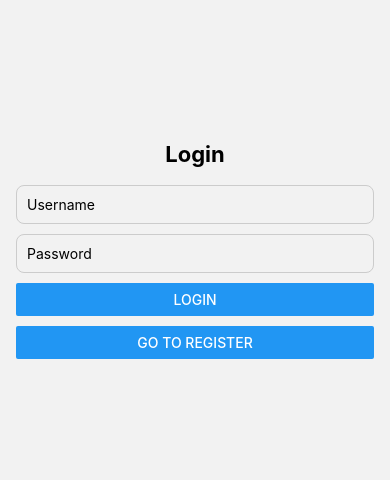
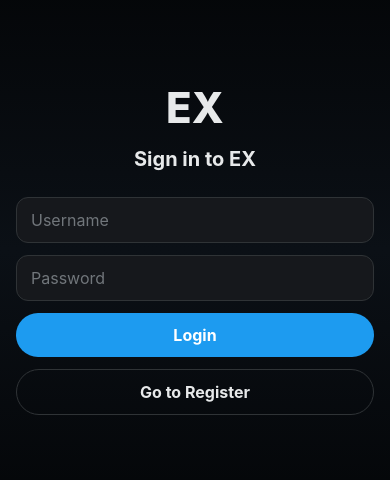
Before and after one commit to vincentiusevan/gc01-project, a React Native app in the folder app/: screen /LoginScreen in a window 390 px wide. Shown: the part 172-652 px from the top of the page. Built offline with nearby package versions, Linux system fonts and the light colour scheme.

Commit message:
update styling (Login), add reuseable components, Wrapper, and theme color

```diff
--- a/app/app.json
+++ b/app/app.json
@@ -1,7 +1,7 @@
 {
   "expo": {
-    "name": "app",
-    "slug": "app",
+    "name": "EX",
+    "slug": "ex",
     "version": "1.0.0",
     "orientation": "portrait",
     "icon": "./assets/icon.png",
--- /dev/null
+++ b/app/components/AppButton.js
@@ -0,0 +1,35 @@
+import { Pressable, StyleSheet } from 'react-native';
+import { AppText } from './AppText';
+import { colors } from '../theme/colors';
+
+export function AppButton({ title, onPress, type = 'primary', style }) {
+  return (
+    <Pressable
+      onPress={onPress}
+      style={({ pressed }) => [
+        styles.base,
+        type === 'secondary' ? styles.secondary : styles.primary,
+        pressed && (type === 'secondary' ? styles.secondaryPressed : styles.primaryPressed),
+        style,
+      ]}
+    >
+      <AppText variant="button" style={type === 'secondary' ? styles.secondaryText : null}>
+        {title}
+      </AppText>
+    </Pressable>
+  );
+}
+
+const styles = StyleSheet.create({
+  base: {
+    borderRadius: 999,
+    paddingVertical: 12,
+    paddingHorizontal: 16,
+    alignItems: 'center',
+  },
+  primary: { backgroundColor: colors.primary },
+  primaryPressed: { backgroundColor: colors.primaryPressed },
+  secondary: { backgroundColor: 'transparent', borderWidth: 1, borderColor: colors.border },
+  secondaryPressed: { backgroundColor: '#121417' },
+  secondaryText: { color: colors.text },
+});
--- /dev/null
+++ b/app/components/AppInput.js
@@ -0,0 +1,25 @@
+import { TextInput, StyleSheet } from 'react-native';
+import { colors } from '../theme/colors';
+
+export function AppInput(props) {
+  return (
+    <TextInput
+      placeholderTextColor={colors.textMuted}
+      style={[styles.input, props.style]}
+      {...props}
+    />
+  );
+}
+
+const styles = StyleSheet.create({
+  input: {
+    borderWidth: 1,
+    borderColor: colors.border,
+    backgroundColor: colors.card,
+    color: colors.text,
+    borderRadius: 12,
+    paddingHorizontal: 14,
+    paddingVertical: 12,
+    fontSize: 16,
+  },
+});
--- /dev/null
+++ b/app/components/AppText.js
@@ -0,0 +1,15 @@
+import { Text, StyleSheet } from 'react-native';
+import { colors } from '../theme/colors';
+
+export function AppText({ children, variant = 'body', style }) {
+  return <Text style={[styles.base, styles[variant], style]}>{children}</Text>;
+}
+
+const styles = StyleSheet.create({
+  base: { color: colors.text },
+  title: { fontSize: 28, fontWeight: '800', letterSpacing: 0.2 },
+  heading: { fontSize: 20, fontWeight: '700' },
+  body: { fontSize: 16, fontWeight: '400' },
+  muted: { fontSize: 14, color: colors.textMuted },
+  button: { fontSize: 16, fontWeight: '700', color: '#fff', textAlign: 'center' },
+});
--- /dev/null
+++ b/app/components/ScreenWrapper.js
@@ -0,0 +1,21 @@
+import { StyleSheet, View } from 'react-native';
+import { SafeAreaView } from 'react-native-safe-area-context';
+import { LinearGradient } from 'expo-linear-gradient';
+import { colors, gradients } from '../theme/colors';
+
+export function ScreenWrapper({ children, padded = true }) {
+  return (
+    <LinearGradient colors={gradients.screen} style={styles.gradient}>
+      <SafeAreaView style={styles.safe}>
+        <View style={[styles.inner, padded && styles.padded]}>{children}</View>
+      </SafeAreaView>
+    </LinearGradient>
+  );
+}
+
+const styles = StyleSheet.create({
+  gradient: { flex: 1 },
+  safe: { flex: 1, backgroundColor: 'transparent' },
+  inner: { flex: 1 },
+  padded: { paddingHorizontal: 16, paddingTop: 8, paddingBottom: 12 },
+});
--- a/app/package.json
+++ b/app/package.json
@@ -13,6 +13,7 @@
     "@react-navigation/native": "^7.2.2",
     "@react-navigation/native-stack": "^7.14.10",
     "expo": "~54.0.33",
+    "expo-linear-gradient": "~15.0.8",
     "expo-status-bar": "~3.0.9",
     "react": "19.1.0",
     "react-native": "0.81.5",
--- a/app/screens/LoginScreen.js
+++ b/app/screens/LoginScreen.js
@@ -1,5 +1,9 @@
 import { useState } from 'react';
-import { View, Text, StyleSheet, TextInput, Button } from 'react-native';
+import { View, StyleSheet } from 'react-native';
+import { ScreenWrapper } from '../components/ScreenWrapper';
+import { AppText } from '../components/AppText';
+import { AppInput } from '../components/AppInput';
+import { AppButton } from '../components/AppButton';
 
 export function LoginScreen({ navigation, setAccessToken }) {
   const [username, setUsername] = useState('');
@@ -11,32 +15,52 @@ export function LoginScreen({ navigation, setAccessToken }) {
   };
 
   return (
+    <ScreenWrapper>
       <View style={styles.container}>
-      <Text style={styles.title}>Login</Text>
+        <AppText variant="title" style={styles.brand}>
+          EX
+        </AppText>
+        <AppText variant="heading" style={styles.heading}>
+          Sign in to EX
+        </AppText>
 
-      <TextInput
-        style={styles.input}
+        <AppInput
           placeholder="Username"
           autoCapitalize="none"
           value={username}
           onChangeText={setUsername}
         />
-      <TextInput
-        style={styles.input}
+        <AppInput
           placeholder="Password"
           secureTextEntry
           value={password}
           onChangeText={setPassword}
         />
 
-      <Button title="Login" onPress={handleLogin} />
-      <Button title="Go to Register" onPress={() => navigation.navigate('RegisterScreen')} />
+        <AppButton title="Login" onPress={handleLogin} />
+        <AppButton
+          title="Go to Register"
+          type="secondary"
+          onPress={() => navigation.navigate('RegisterScreen')}
+        />
       </View>
+    </ScreenWrapper>
   );
 }
 
 const styles = StyleSheet.create({
-  container: { flex: 1, justifyContent: 'center', padding: 16, gap: 10 },
-  title: { fontSize: 22, fontWeight: 'bold', textAlign: 'center', marginBottom: 8 },
-  input: { borderWidth: 1, borderColor: '#ccc', borderRadius: 8, padding: 10 },
+  container: {
+    flex: 1,
+    justifyContent: 'center',
+    gap: 12,
+  },
+  brand: {
+    fontSize: 42,
+    textAlign: 'center',
+    marginBottom: 2,
+  },
+  heading: {
+    textAlign: 'center',
+    marginBottom: 14,
+  },
 });
--- /dev/null
+++ b/app/theme/colors.js
@@ -0,0 +1,17 @@
+export const colors = {
+  bg: '#000000',
+  bgSoft: '#0f1419',
+  card: '#16181c',
+  border: '#2f3336',
+  text: '#e7e9ea',
+  textMuted: '#71767b',
+  primary: '#1d9bf0',
+  primaryPressed: '#1a8cd8',
+  success: '#00ba7c',
+  danger: '#f4212e',
+};
+
+export const gradients = {
+  screen: ['#000000', '#0b1016', '#000000'],
+  card: ['#16181c', '#111418'],
+};
```
Also changed, not shown: 1 other file (tests, documents, lock files or other folders). Lines whose indentation alone changed are shown as unchanged.
